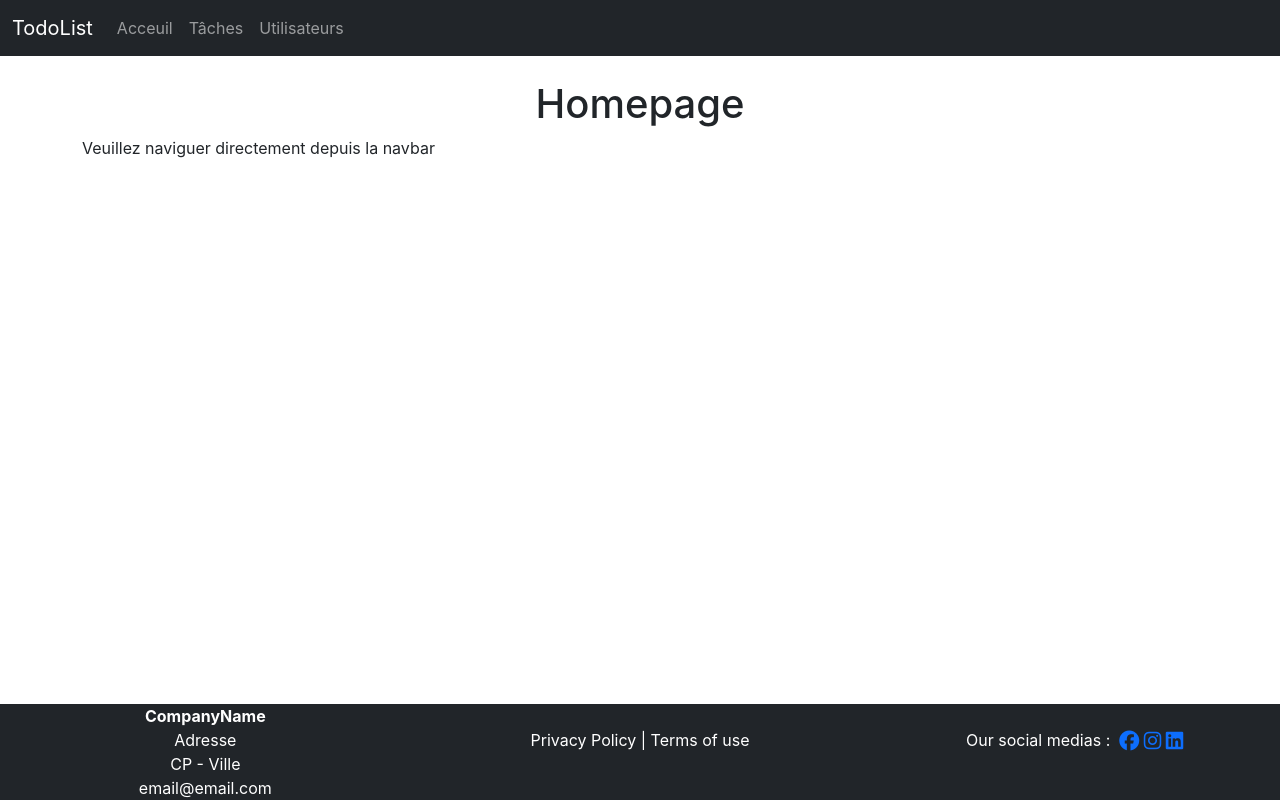
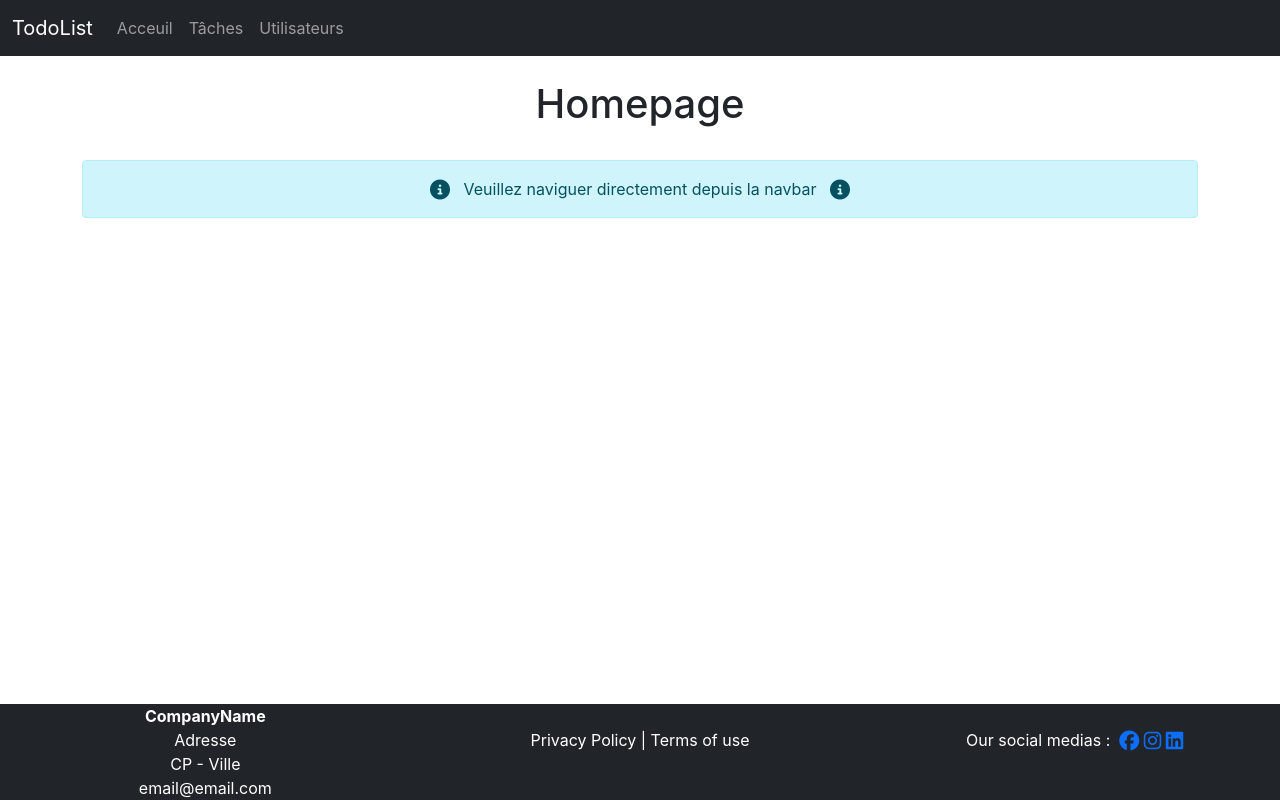
Before and after one commit to lGabranth/projet_fin_semaine_react, a React (Create React App) app: page / in a window 1280 px wide. Built offline with nearby package versions, Linux system fonts and the light colour scheme.

Commit message:
modif ergo

```diff
--- a/src/views/Home.js
+++ b/src/views/Home.js
@@ -16,7 +16,11 @@ export default class Home extends Component {
         <div className="col text-center">
           <h1>Homepage</h1>
           <div className="row">
-            Veuillez naviguer directement depuis la navbar
+            <div className="alert alert-info mt-4">
+              <i className="fas fa-lg fa-info-circle" /> &nbsp;
+              Veuillez naviguer directement depuis la navbar
+              &nbsp; <i className="fas fa-lg fa-info-circle" />
+            </div>
           </div>
         </div>
       </div>
```
